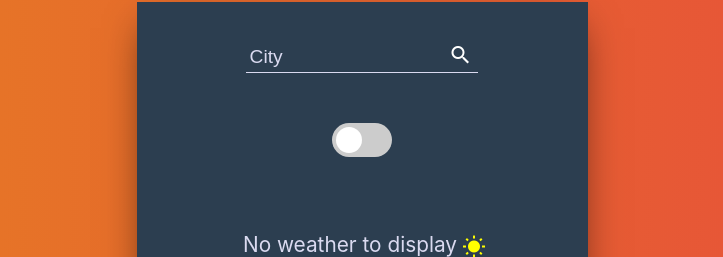
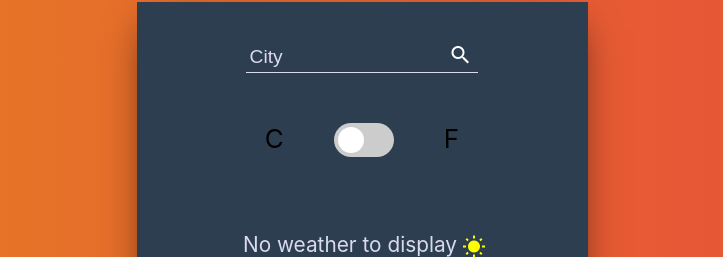
Before and after one commit to Eilima/weather-app, a React (Create React App) app: page / in a window 1280 px wide. Shown: the part 195-452 px from the top of the page, without its empty margins (278-1001 px from the left). Built offline with nearby package versions, Linux system fonts and the light colour scheme.

Commit message:
Add lettering to the slide switch and delete letter from Temperature title

```diff
--- a/src/Components/Display.js
+++ b/src/Components/Display.js
@@ -1,5 +1,4 @@
 import React from 'react'
-import {search} from '../OpenWeather'
 
 export class Display extends React.Component {
     state = {
@@ -63,7 +62,7 @@ export class Display extends React.Component {
             return 'F'
     }
 
-    apiCalled = () => {
+    infoDisplay = () => {
         if (this.state.humidity !== null) {
             return (
                 <div>
@@ -71,7 +70,7 @@ export class Display extends React.Component {
                     <p className='weather-info-title' >{this.state.description}</p>
                     <h4 className='weather-info-title'>Location</h4>
                     <p className='weather-info'>{this.state.location}</p>
-                    <h4 className='weather-info-title'>Temperature ({this.metricOrFaren()}) </h4>
+                    <h4 className='weather-info-title'>Temperature</h4>
                     <p className='weather-info'>{`${this.state.temperature}° ${this.metricOrFaren()}`} </p>
                     <h4 className='weather-info-title'>Humidity</h4>
                     <p className='weather-info' id='sun-icon' >{`${this.state.humidity}%`}</p>
@@ -91,12 +90,16 @@ export class Display extends React.Component {
                             <input className='inputField' placeholder='City' type='text' onChange={e => this.setState({cityName: e.target.value})} ></input>
                             <button onClick={this.onClick}><i className="material-icons">search</i></button>
                         </div>
-                        <label className='switch'>
-                            <input onChange={e => this.switchFlip(e)} type='checkbox'/>
-                            <span className='slider round'></span>
-                        </label>
+                        <div className='test' >
+                            C
+                            <label className='switch'>
+                                <input onChange={e => this.switchFlip(e)} type='checkbox'/>
+                                <span className='slider round'></span>
+                            </label>
+                            F
+                        </div>
                     </form>
-                        {this.apiCalled()}
+                        {this.infoDisplay()}
                 </div>
             </div>
         )
```
